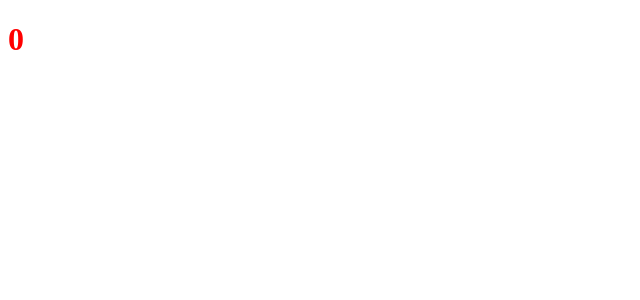
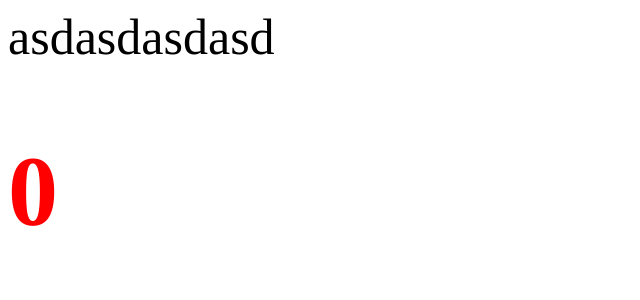
Before and after one commit to Infrant/advanced-front, a React app: page / in a window 1280 px wide. Shown: the top 300 px of the page, without its empty margins (0-640 px from the left). Built offline with nearby package versions, Linux system fonts and the light colour scheme.

Commit message:
feat(01/05): added MiniCssExtractPlugin, scss modules

```diff
--- a/package.json
+++ b/package.json
@@ -19,6 +19,7 @@
     "@types/webpack-dev-server": "^4.7.2",
     "css-loader": "^6.6.0",
     "html-webpack-plugin": "^5.5.0",
+    "mini-css-extract-plugin": "^2.5.3",
     "sass": "^1.49.9",
     "sass-loader": "^12.6.0",
     "style-loader": "^3.3.1",
--- /dev/null
+++ b/src/App.tsx
@@ -0,0 +1,15 @@
+import React from 'react';
+
+import {Counter} from "./components/Counter";
+import './index.scss'
+
+const App = () => {
+  return (
+    <div className='app'>
+      asdasdasdasd
+      <Counter/>
+    </div>
+  );
+};
+
+export default App;
--- a/src/components/Counter.scss
+++ b/src/components/Counter.module.scss
@@ -1,3 +1,3 @@
-h1 {
+.counter {
   color: red
 }
--- a/src/components/Counter.tsx
+++ b/src/components/Counter.tsx
@@ -1,10 +1,10 @@
 import React, {useState} from 'react';
-import './Counter.scss'
+import style from './Counter.module.scss'
 
 export const Counter = () => {
   const [count, setCount] = useState(0)
   return (
-    <h1 onClick={() => setCount(prev => prev + 1)}>
+    <h1 className={style.counter} onClick={() => setCount(prev => prev + 1)}>
       {count}
     </h1>
   );
--- /dev/null
+++ b/src/globals.d.ts
@@ -0,0 +1,2 @@
+declare module "*.module.css";
+declare module "*.module.scss";
--- /dev/null
+++ b/src/index.scss
@@ -0,0 +1,3 @@
+.app {
+  font-size: 50px;
+}
--- a/src/index.tsx
+++ b/src/index.tsx
@@ -1,7 +1,7 @@
 import {render} from "react-dom";
-import {Counter} from "./components/Counter";
+import App from "./App";
 
 render(
-  <Counter/>,
+  <App/>,
   document.getElementById('root')
 )
```
Also changed, not shown: 4 other files (tests, documents, lock files or other folders).
